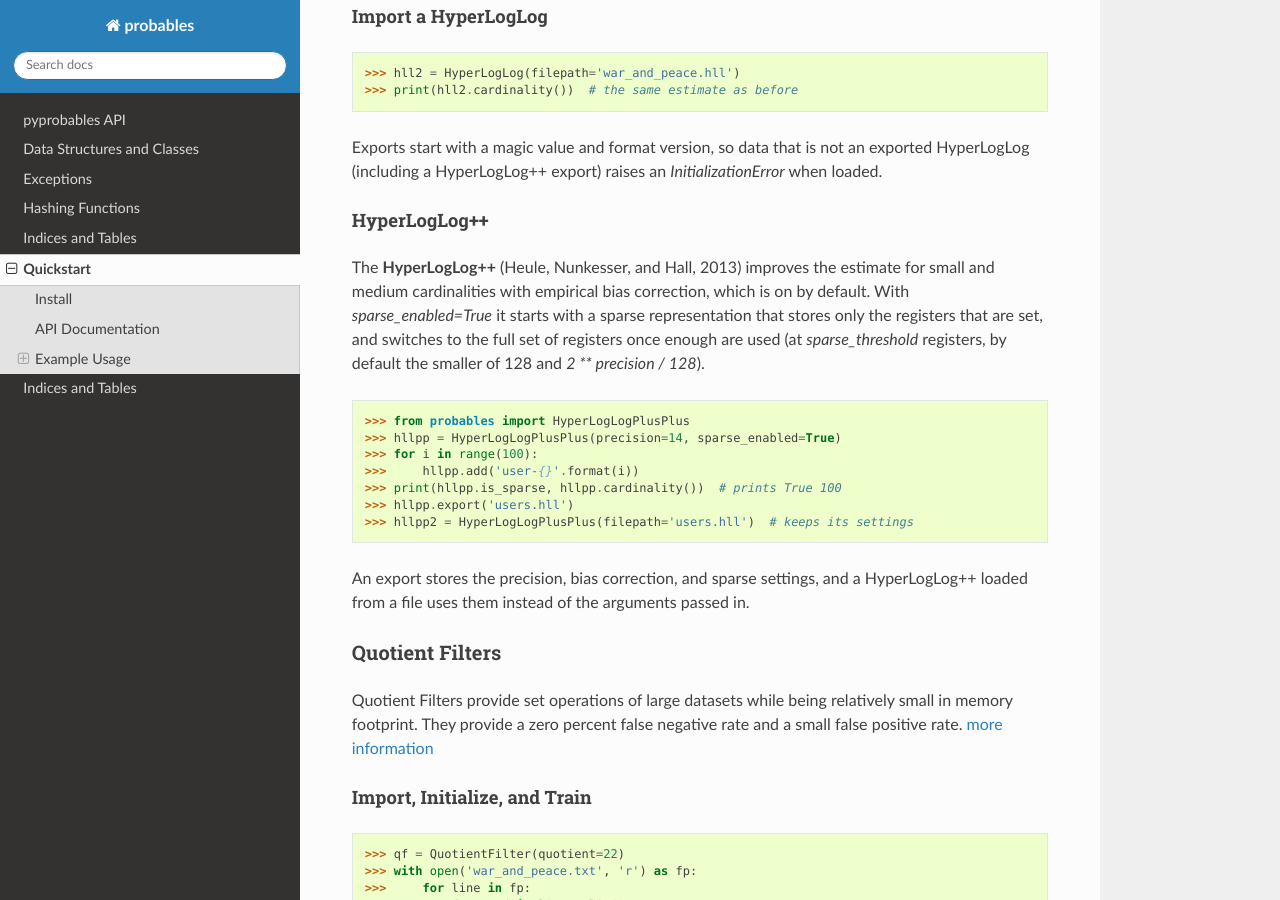
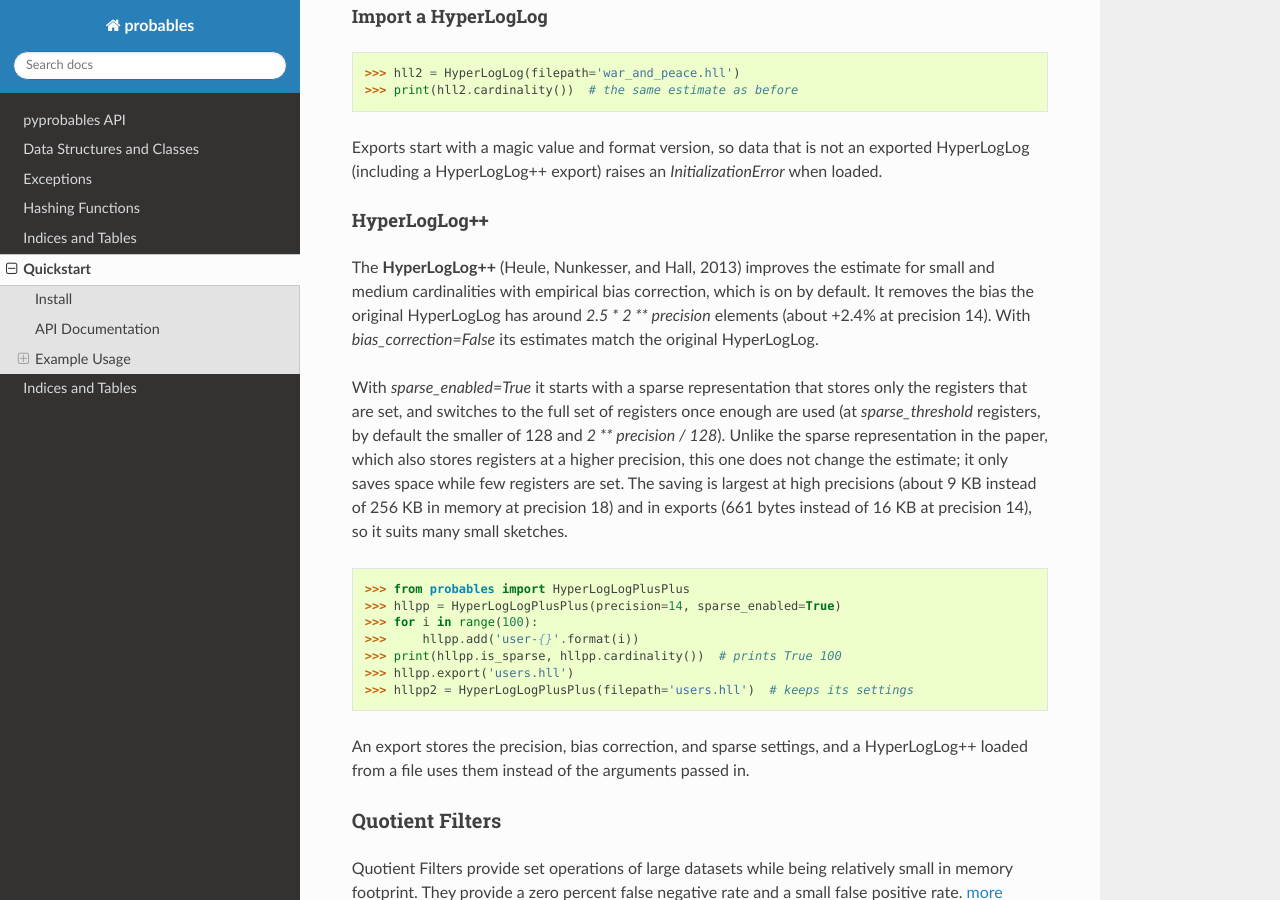
Before and after one commit to barrust/pyprobables, a Sphinx documentation site: the page built from docs/source/quickstart.rst, in a window 1280 px wide and 900 px high, scrolled down 5277 px. Built offline with Sphinx 7.4.7 and the Read the Docs theme 3.1.0, drawn with Linux system fonts in a browser that asks for light colours.

Commit message:
Document what HyperLogLog++ sparse mode and bias correction do
Sparse mode only saves memory and export size while few registers are
set (most at high precisions); unlike the paper's sparse representation
it does not change the estimate. Note that bias correction removes the
original HyperLogLog's bias near 2.5 * registers, and that without it the
estimates match HyperLogLog.

```diff
--- a/docs/source/quickstart.rst
+++ b/docs/source/quickstart.rst
@@ -320,10 +320,19 @@ HyperLogLog++
 ^^^^^^^^^^^^^^^^^^^^^^^^^^^^^
 The **HyperLogLog++** (Heule, Nunkesser, and Hall, 2013) improves the estimate
 for small and medium cardinalities with empirical bias correction, which is on
-by default. With `sparse_enabled=True` it starts with a sparse representation
-that stores only the registers that are set, and switches to the full set of
-registers once enough are used (at `sparse_threshold` registers, by default
-the smaller of 128 and `2 ** precision / 128`).
+by default. It removes the bias the original HyperLogLog has around
+`2.5 * 2 ** precision` elements (about +2.4% at precision 14). With
+`bias_correction=False` its estimates match the original HyperLogLog.
+
+With `sparse_enabled=True` it starts with a sparse representation that stores
+only the registers that are set, and switches to the full set of registers once
+enough are used (at `sparse_threshold` registers, by default the smaller of 128
+and `2 ** precision / 128`). Unlike the sparse representation in the paper, which
+also stores registers at a higher precision, this one does not change the
+estimate; it only saves space while few registers are set. The saving is largest
+at high precisions (about 9 KB instead of 256 KB in memory at precision 18) and
+in exports (661 bytes instead of 16 KB at precision 14), so it suits many small
+sketches.
 
 .. code:: python3
 
```
Also changed, not shown: 1 other file.
